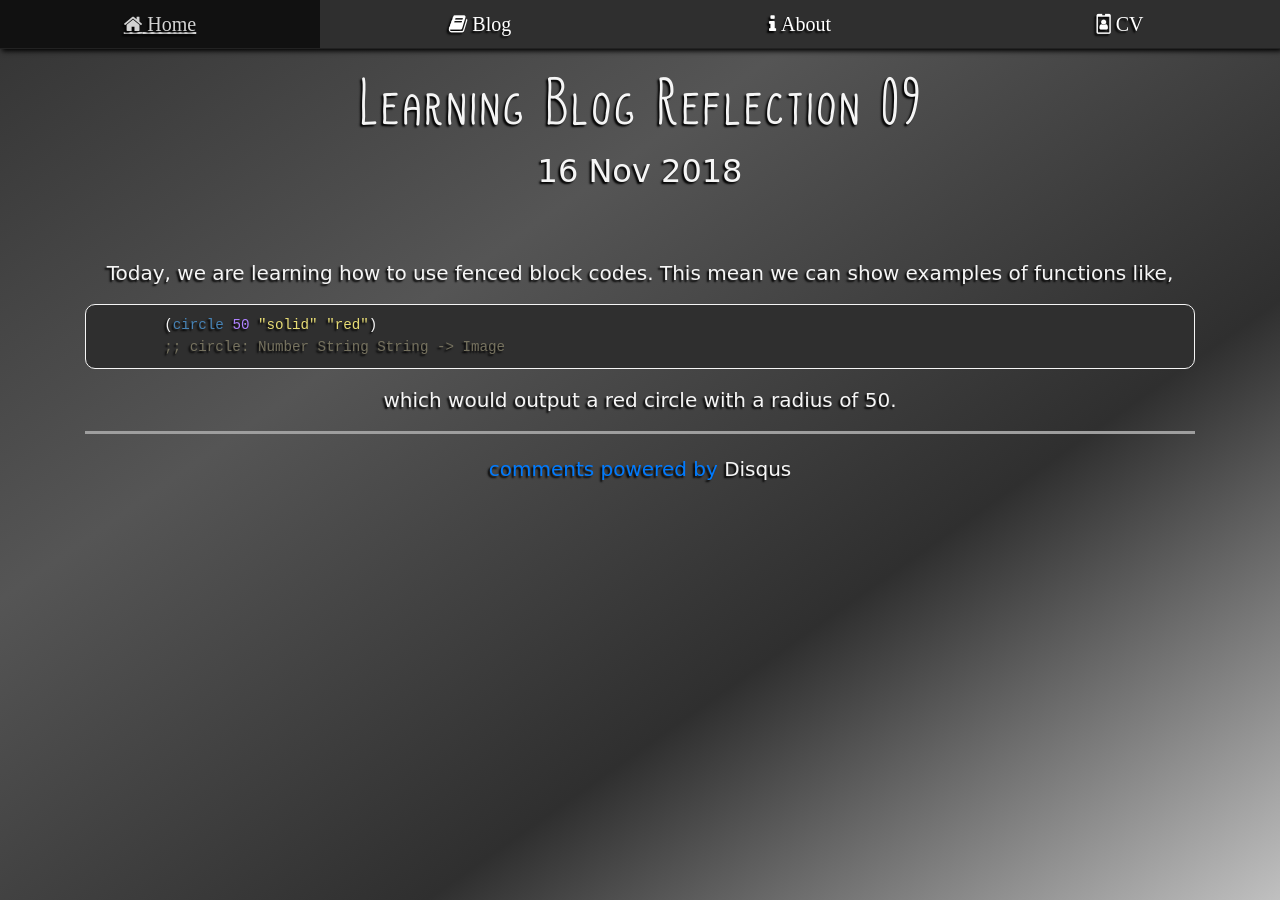
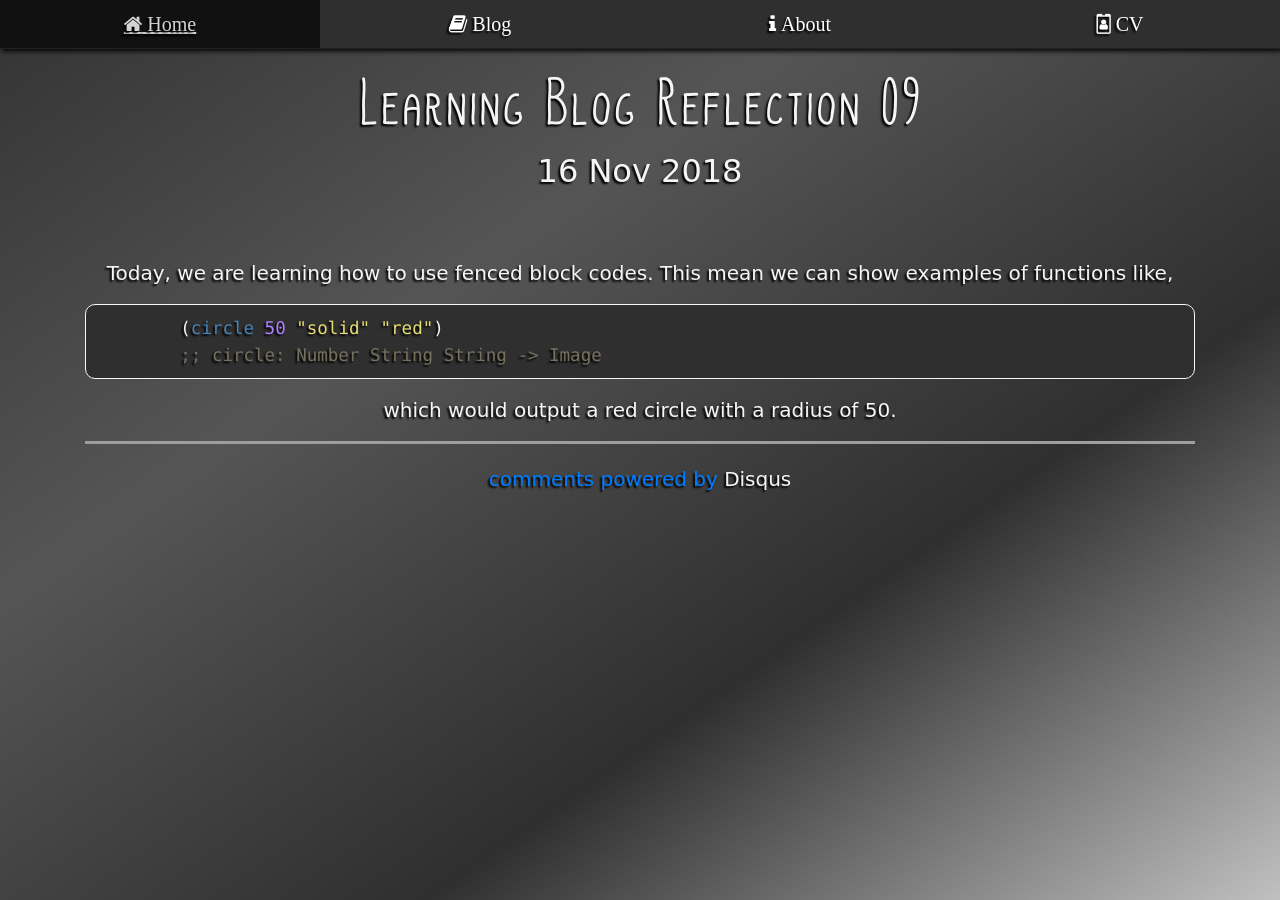
Before and after one commit to lemueldls/lemueld6200.github.io, a Jekyll site: the page built from _posts/2018-11-16-learning-blog-reflection-09.md, in a window 1280 px wide. Built offline with Jekyll 4.4.1, drawn with Linux system fonts in a browser that asks for light colours; comment, search, counter and statistics services are not loaded; grey boxes are pictures that could not be loaded.

Commit message:
Update theme.css

```diff
--- a/css/theme.css
+++ b/css/theme.css
@@ -12,7 +12,7 @@ code {
     text-shadow: none;
     text-align: left;
     border: thin solid whitesmoke;
-    font-family: monospace !important;
+    font-family:"Lucida Sans Typewriter", "Lucida Console", monaco, "Bitstream Vera Sans Mono", monospace !important;
 }
 .o { /* Operators */
     color: #F92672;
```
